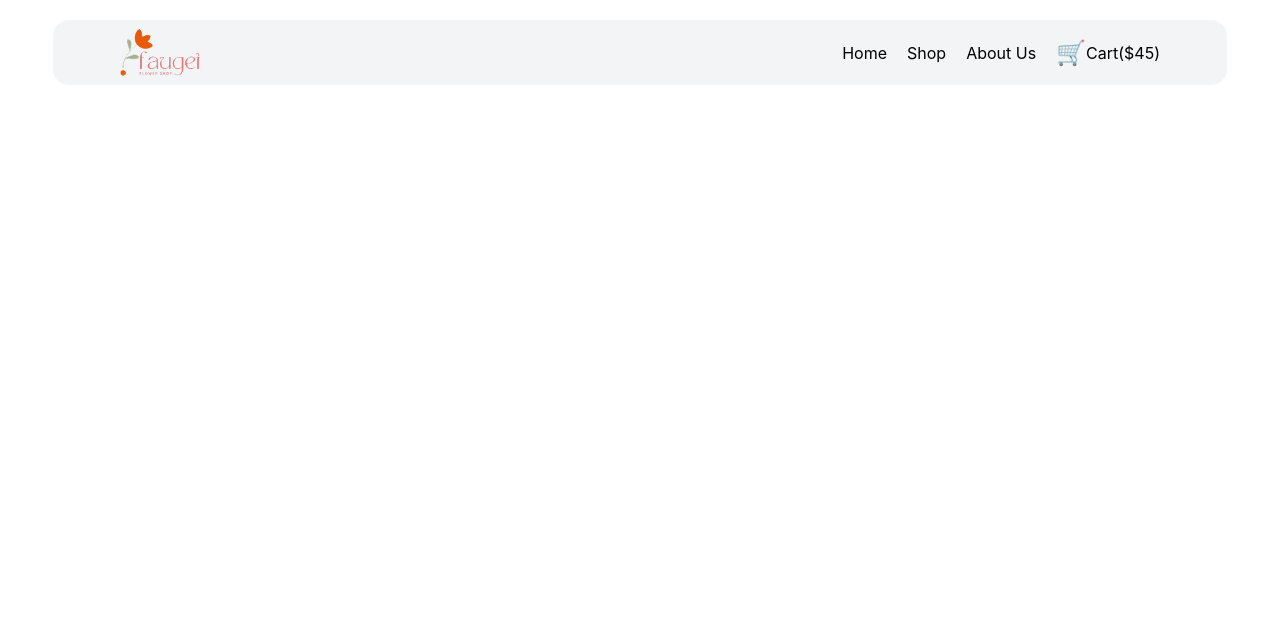
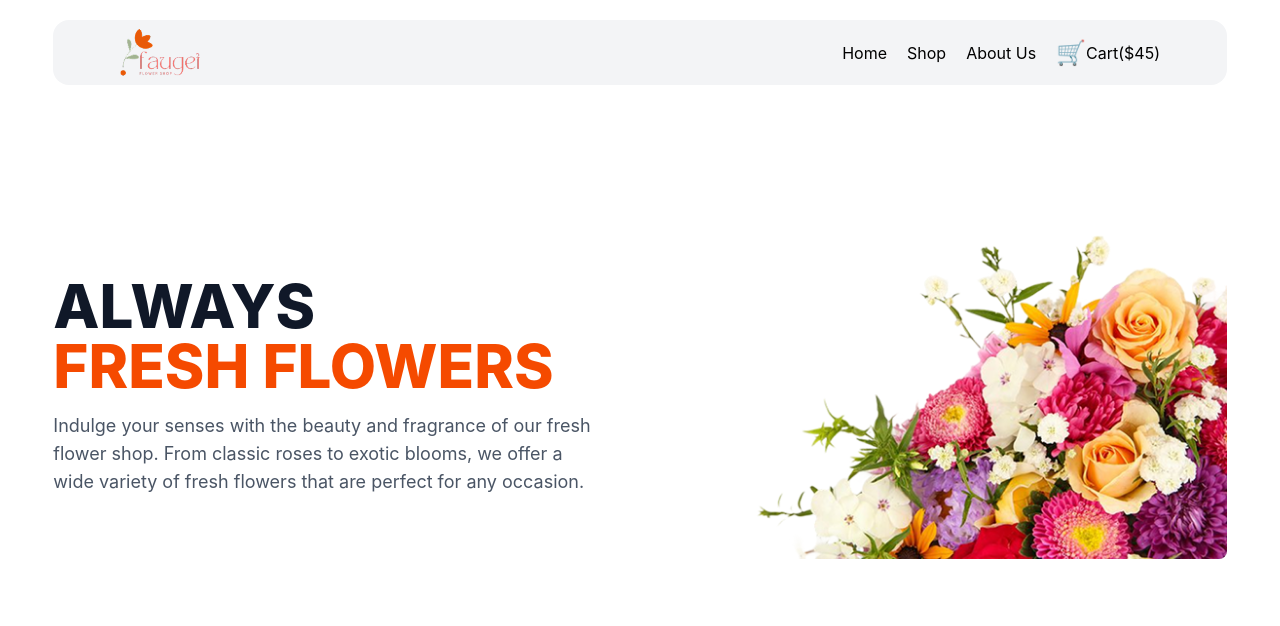
Before and after one commit to M-H-Nayem/Flower-Store, a plain HTML site: page index.html in a window 1280 px wide. Drawn offline with nearby package versions, Linux system fonts and the light colour scheme.

Commit message:
Added Hero Section

```diff
--- a/index.html
+++ b/index.html
@@ -34,6 +34,33 @@
       </div>
     </nav>
 
+    <!-- banner/herooo -->
+    <section
+      class="w-11/12 mx-auto mt-8 lg:mt-16 py-8 md:py-12 lg:py-16 rounded-lg bg-white flex flex-col-reverse lg:flex-row items-center justify-between gap-8 lg:gap-16"
+    >
+      <!-- Left Content Area (Text) -->
+      <div class="flex-1">
+        <h1 class="text-3xl md:text-5xl lg:text-6xl font-extrabold mb-4">
+          <span class="block text-gray-900">ALWAYS</span>
+          <span class="block text-orange-600">FRESH FLOWERS</span>
+        </h1>
+        <p class="text-gray-600 text-base md:text-lg max-w-xl mx-auto lg:mx-0">
+          Indulge your senses with the beauty and fragrance of our fresh flower
+          shop. From classic roses to exotic blooms, we offer a wide variety of
+          fresh flowers that are perfect for any occasion.
+        </p>
+      </div>
+
+      <!-- Right Content Area (Image Placeholder) -->
+      <div class="flex-1 flex justify-center lg:justify-end">
+        <img
+          src="./assets/hero-flower.png"
+          alt="Flower Bouquet"
+          class="w-full h-auto max-w-sm md:max-w-md lg:max-w-full rounded-lg object-cover"
+        />
+      </div>
+    </section>
+
 
 
 
```
